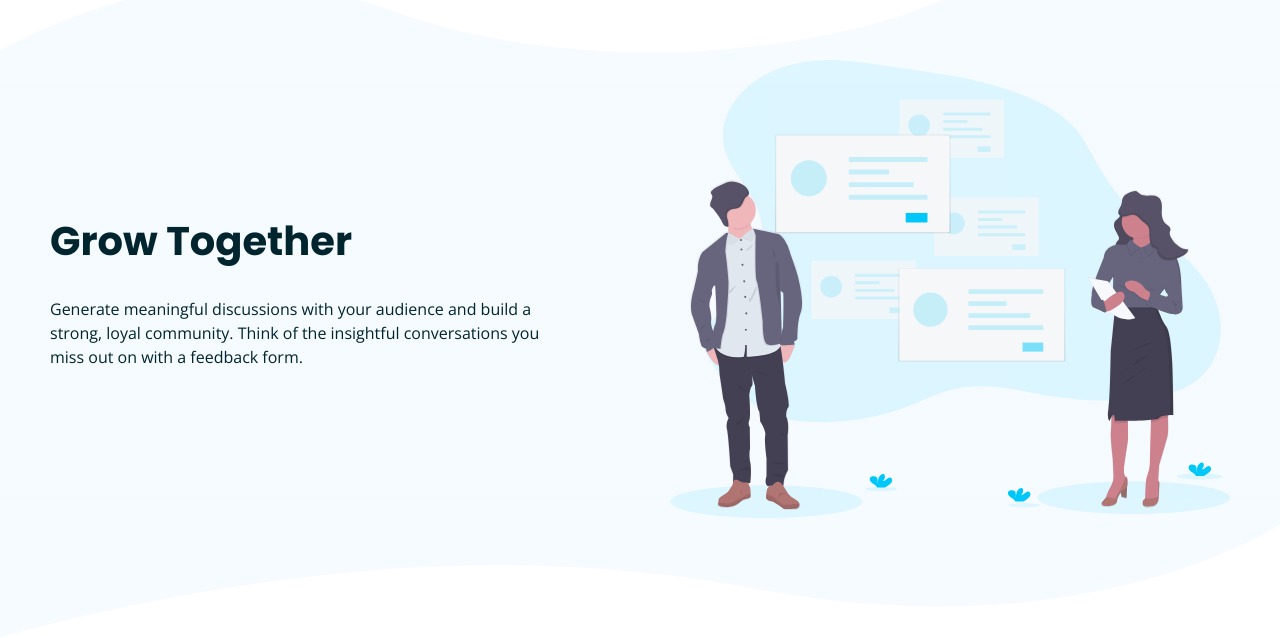
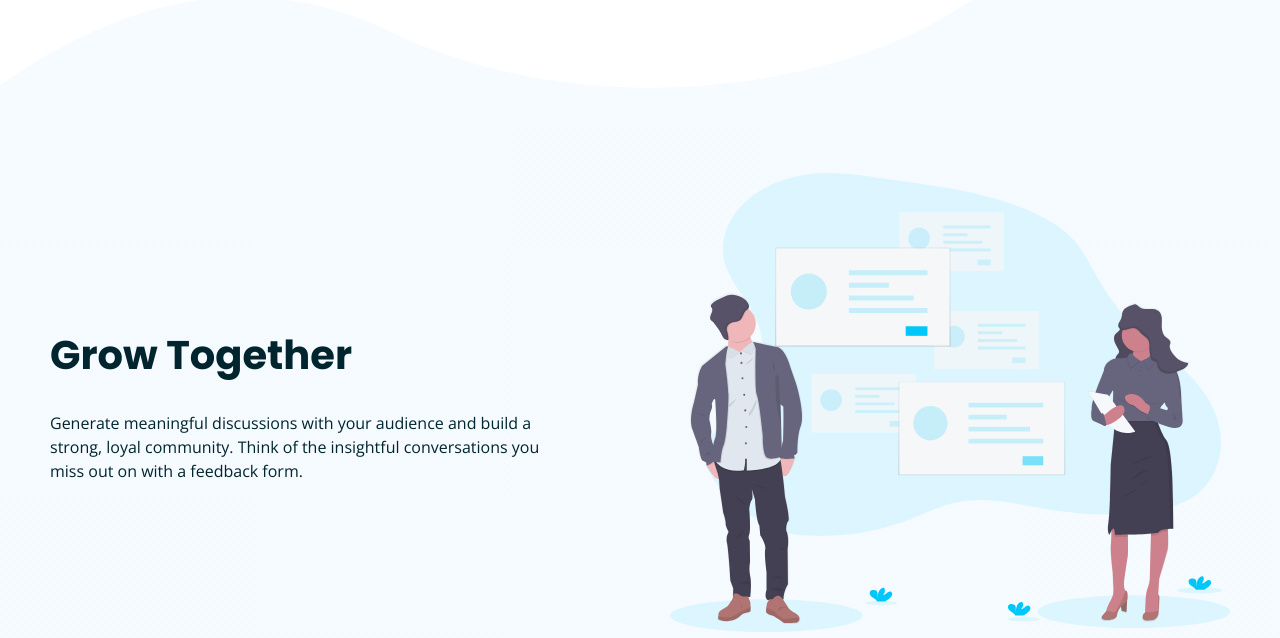
Before and after one commit to hector1234567/fm-huddle-landing-page-with-curved-sections, a website: page index.html in a window 1280 px wide. Shown: the part 2043-2681 px from the top of the page. Drawn offline with nearby package versions, Linux system fonts and the light colour scheme; files that its build step writes are made by us from their sources.

Commit message:
fix padding

```diff
--- a/sass/components/_article.scss
+++ b/sass/components/_article.scss
@@ -3,7 +3,7 @@
   align-items: center;
   justify-content: center;
   gap: 10rem;
-  padding: 11.616rem 0;
+  padding: 23rem 0;
 
   @media screen and (max-width: 915px) {
     flex-direction: column-reverse !important;
```
